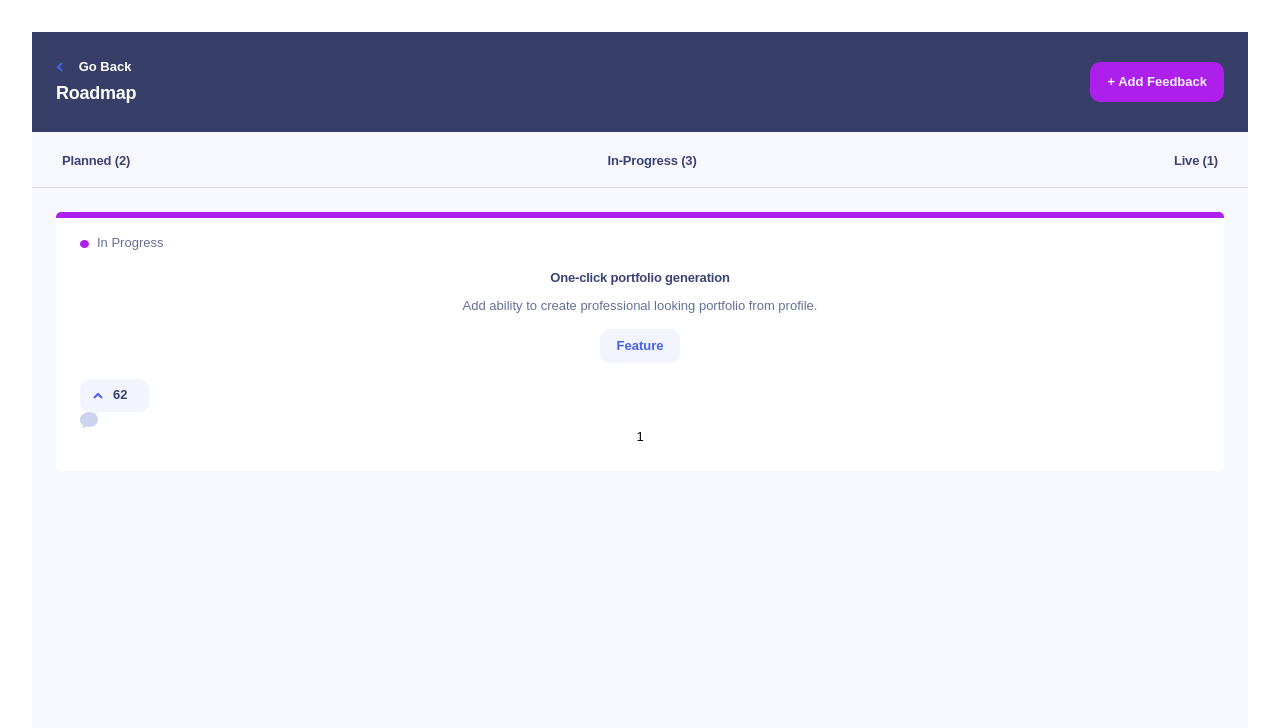
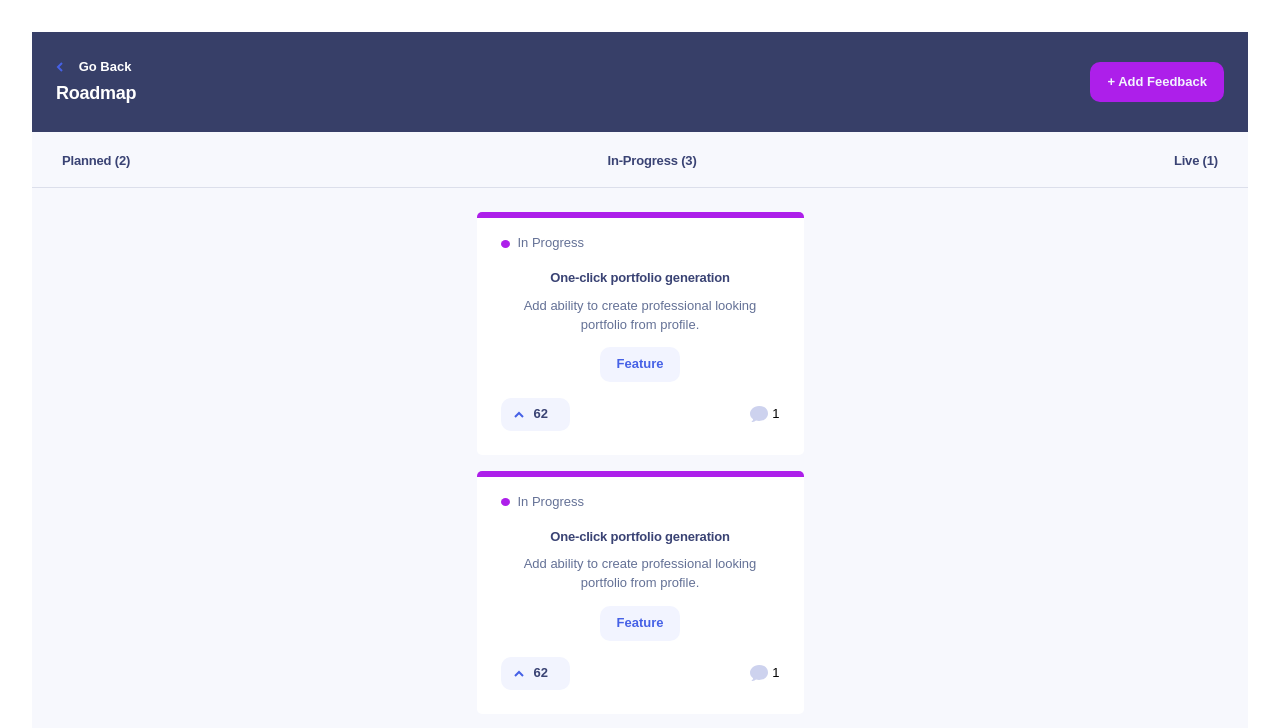
Before and after one commit to lashasaata/Product-Feedback-App, a React app: page / in a window 1280 px wide. Shown: the top 728 px of the page. Built offline with nearby package versions, Linux system fonts and the light colour scheme; the HTML template or start-up script is replaced by a standard one.

Commit message:
style: single feedback card

```diff
--- a/src/components/roadmap/feedbackcards/FeedbackCard.jsx
+++ b/src/components/roadmap/feedbackcards/FeedbackCard.jsx
@@ -19,11 +19,11 @@ export default function FeedbackCard({ data }) {
           <img src="/assets/shared/icon-arrow-up.svg" alt="icon of arrow up" />
           <span className="upvote-count">62</span>
         </UpvoteBox>
+        <CommentContainer>
+          <img src="/assets/shared/icon-comments.svg" alt="comment icon" />
+          <span className="comment-count">1</span>
+        </CommentContainer>
       </div>
-      <CommentContainer>
-        <img src="/assets/shared/icon-comments.svg" alt="comment icon" />
-        <span className="comment-count">1</span>
-      </CommentContainer>
     </SingleCard>
   );
 }
@@ -35,6 +35,7 @@ const SingleCard = styled.div`
   padding: 16px 24px 24px;
   font-size: 13px;
   line-height: 18.79px;
+  width: 327px;
 
   & .status-container {
     display: flex;
@@ -62,10 +63,17 @@ const SingleCard = styled.div`
     margin-top: 16px;
   }
 
-  .feedback-text {
+  & .feedback-text {
     font-weight: 400;
     color: rgba(100, 113, 150, 1);
     margin-top: 9px;
+  }
+
+  & .upvote-comment-container {
+    display: flex;
+    justify-content: space-between;
+    align-items: center;
+    margin-top: 16px;
   }
 `;
 
@@ -87,7 +95,6 @@ const UpvoteBox = styled.div`
   padding: 7px 13px;
   width: 69px;
   border-radius: 10px;
-  margin-top: 16px;
 
   & .upvote-count {
     color: rgba(58, 67, 116, 1);
@@ -96,4 +103,8 @@ const UpvoteBox = styled.div`
   }
 `;
 
-const CommentContainer = styled.div``;
+const CommentContainer = styled.div`
+  display: flex;
+  align-items: center;
+  gap: 4px;
+`;
--- a/src/components/roadmap/feedbackcards/FeedbackCardSpace.jsx
+++ b/src/components/roadmap/feedbackcards/FeedbackCardSpace.jsx
@@ -4,6 +4,7 @@ import FeedbackCard from "./FeedbackCard";
 export default function FeedBackCardSpace({ data }) {
   return (
     <FeedbackSpace>
+      <FeedbackCard data={data} />
       <FeedbackCard data={data} />
     </FeedbackSpace>
   );
@@ -13,4 +14,8 @@ const FeedbackSpace = styled.main`
   background: rgba(247, 248, 253, 1);
   height: 100dvh;
   padding: 24px;
+  display: flex;
+  flex-direction: column;
+  align-items: center;
+  gap: 16px;
 `;
```
